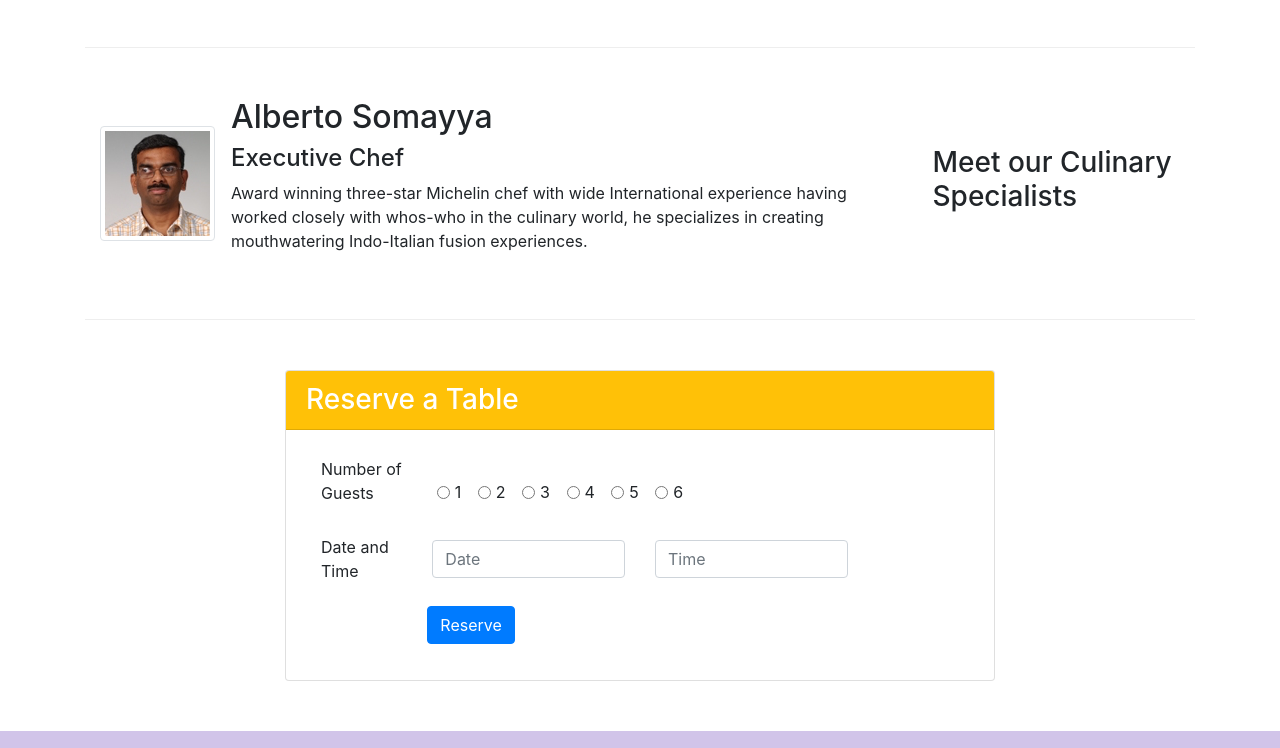
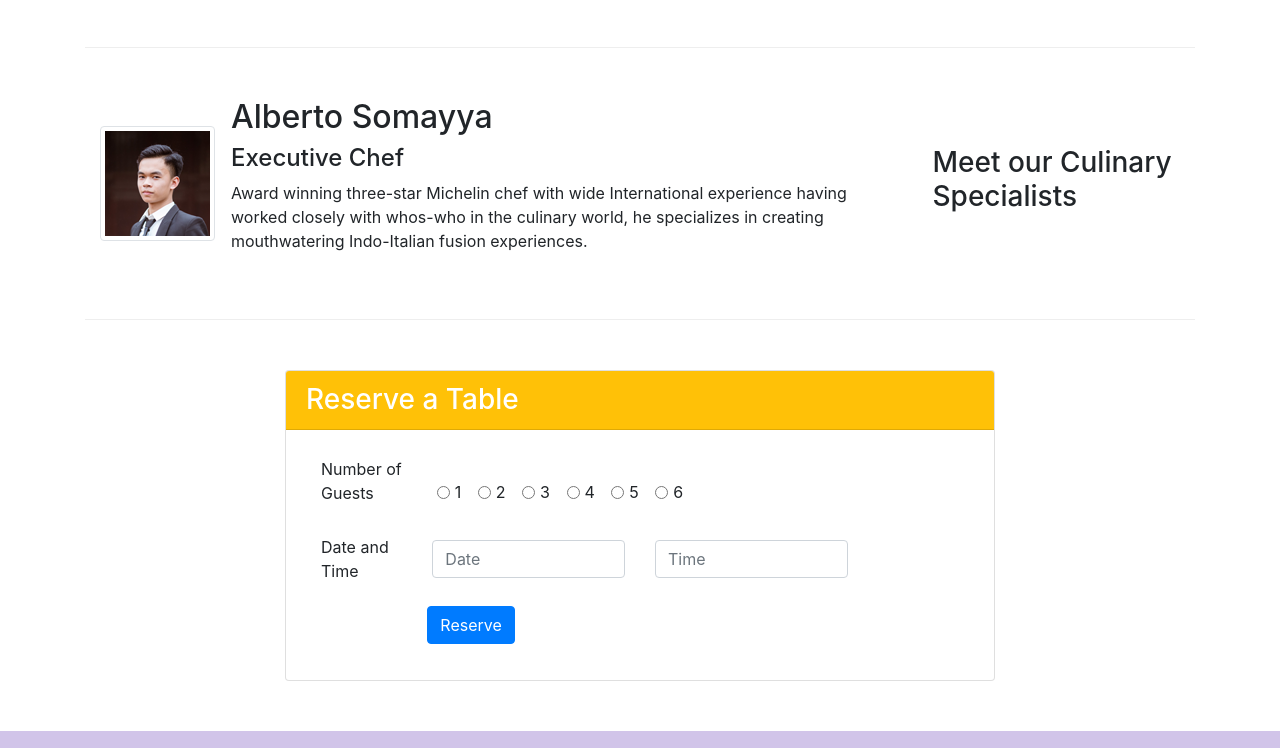
Before and after one commit to SilverWind96/SilverWind96.github.io, a website: page index.html in a window 1280 px wide. Shown: the part 760-1508 px from the top of the page. Drawn offline with Linux system fonts and the light colour scheme; files whose address does not match are found by name.

Commit message:
add my photo

```diff
--- a/index.html
+++ b/index.html
@@ -214,7 +214,7 @@
           <div class="media">
             <img
               class="d-flex mr-3 img-thumbnail align-self-center"
-              src="img/alberto.png"
+              src="img/silver.png"
               alt="Alberto Somayya"
             />
             <div class="media-body">
```
Also changed, not shown: img/alberto.png (deleted), img/silver.png (added).
